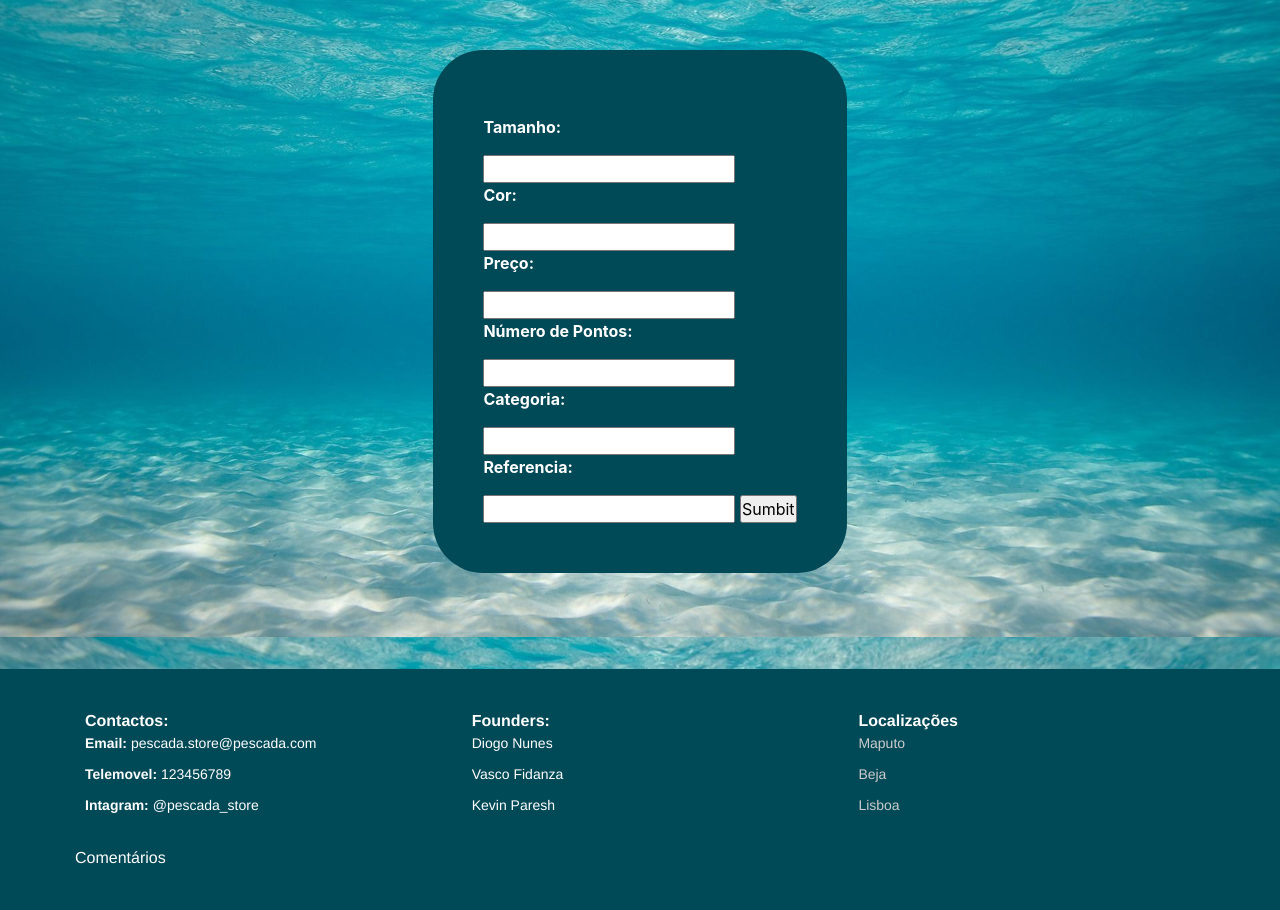
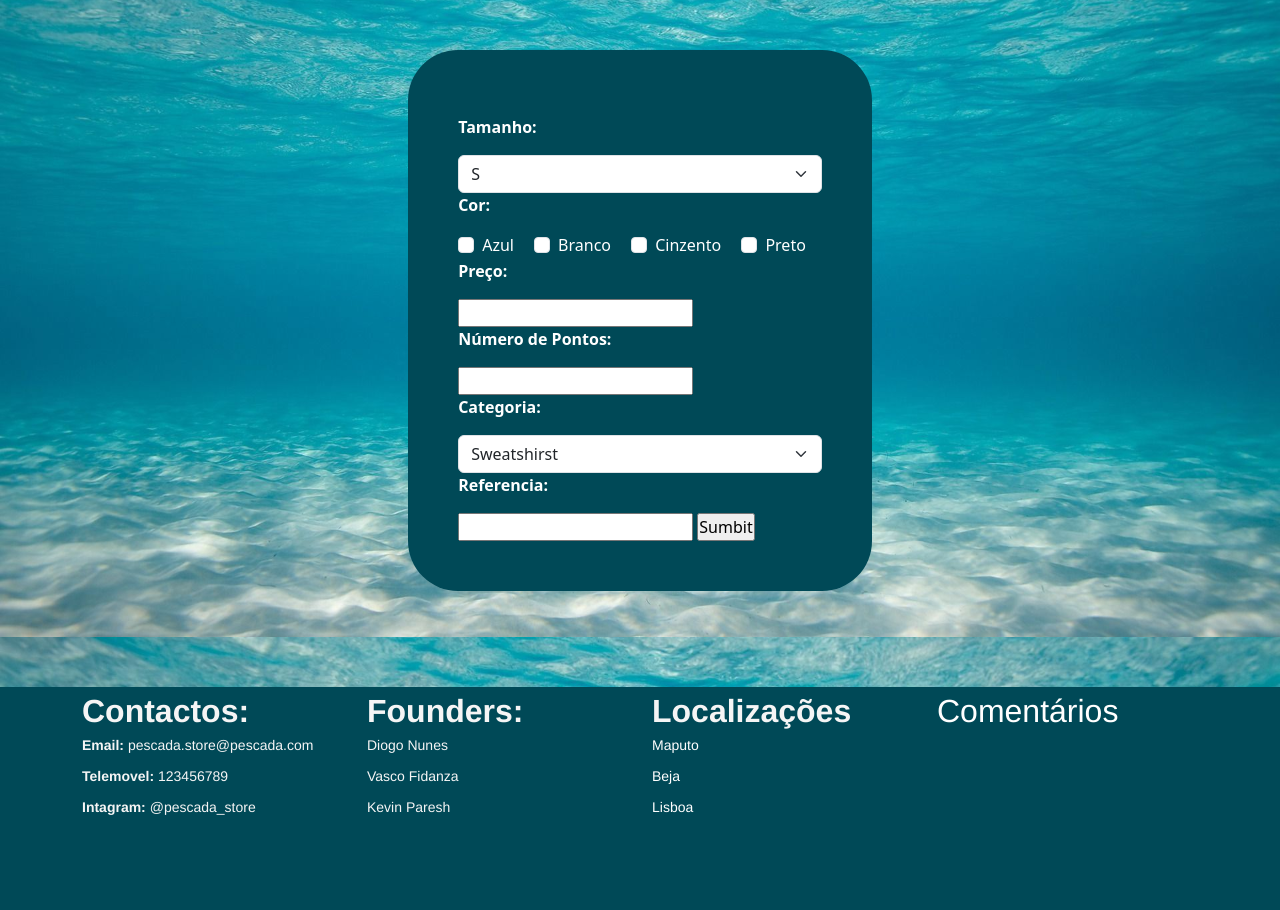
Before and after one commit to DiogoNunesDev/Clothing-Web-Site, a Django app: page /add_Product/ in a window 1280 px wide. Shown: the part 163-1073 px from the top of the page. After the commit the page ends 978 px from the top, so only its background shows below. Run offline with Django 4.2, Linux system fonts and the light colour scheme; some libraries are stand-ins or nearby versions.

Commit message:
pequenos ajustes

```diff
--- a/store/static/store/css/style.css
+++ b/store/static/store/css/style.css
@@ -213,62 +213,38 @@ footer {
   font-size: 16px;
 }
 
-.container_box {
-  display: flex;
-  flex-wrap: wrap;
-  justify-content: space-between;
-  max-width: 1170px;
-  margin: 0 auto;
-  padding: 40px 20px;
-  box-sizing: border-box;
-  border-top: 1px;
-  border-bottom: 1px;
+.box{
+    background-color: #004957;
+    min-height: 50px;
+    font-size: 2rem;
+    text-align: left;
 }
 
-.footer_container {
-  width: calc(33.33% - 20px);
-  padding: 0 10px;
-  text-align: left;
-}
-
-.footer_container:last-child {
-  text-align: right;
-}
-
-.footer_container ul {
+.box ul {
   padding: 0;
   margin: 0;
   list-style: none;
 }
 
-.footer_container ul li {
+.box ul li {
     margin-bottom: 10px;
     font-size: 14px;
+}
+
+.box a {
+  color: #fff;
+  text-decoration: none;
+}
+
+.box a:hover {
+  color: deepskyblue;
 }
 
 strong {
     font-weight: bold;
 }
 
-.comments {
-    margin-top: 20px;
-}
-.container_box a {
-  color: #fff;
-  text-decoration: none;
-}
 
-.container_box a:hover {
-  color: springgreen;
-}
-
-.footer_container ul li a {
-  color: #ccc;
-}
-
-.footer_container ul li a:hover {
-  color: #fff;
-}
 
 figure {
     float: right;
--- a/templates/addProduct.html
+++ b/templates/addProduct.html
@@ -1,19 +1,43 @@
 {% extends "home.html" %}
     {% block title %}Pescada Store: Adicionar Produtos{% endblock %}
     {% block conteudo %}
+        <link href="https://cdn.jsdelivr.net/npm/bootstrap@5.3.0-alpha3/dist/css/bootstrap.min.css" rel="stylesheet" integrity="sha384-KK94CHFLLe+nY2dmCWGMq91rCGa5gtU4mk92HdvYe+M/SXH301p5ILy+dN9+nJOZ" crossorigin="anonymous">
+    <script src="https://cdn.jsdelivr.net/npm/bootstrap@5.3.0-alpha3/dist/js/bootstrap.bundle.min.js" integrity="sha384-ENjdO4Dr2bkBIFxQpeoTz1HIcje39Wm4jDKdf19U8gI4ddQ3GYNS7NTKfAdVQSZe" crossorigin="anonymous"></script>
         <div class="div_formulario">
             <form action="{% url 'addProduct' %}" method="post" class="form_type">
                 {% csrf_token %}
                 <p><strong>Tamanho: </strong></p>
-                <input type="text" name="tamanho">
+                <select class="form-select" name="tamanho">
+                    <option>S</option>
+                    <option>M</option>
+                    <option>L</option>
+                </select>
                 <p><strong>Cor: </strong></p>
-                <input type="text" name="cor">
+                <div class="form-check form-check-inline">
+                    <input type="checkbox" name="Azul" class="form-check-input">
+                    <label for="Azul" class="form-check-label">Azul</label>
+                </div>
+                <div class="form-check form-check-inline">
+                    <input type="checkbox" name="Branco" class="form-check-input">
+                    <label for="Branco" class="form-check-label">Branco</label>
+                </div>
+                <div class="form-check form-check-inline">
+                    <input type="checkbox" name="Cinzento" class="form-check-input">
+                    <label for="Cinzento" class="form-check-label">Cinzento</label>
+                </div>
+                <div class="form-check form-check-inline">
+                    <input type="checkbox" name="Preto" class="form-check-input">
+                    <label for="Preto" class="form-check-label">Preto</label>
+                </div>
                 <p><strong>Preço: </strong></p>
                 <input type="number" name="preco">
                 <p><strong>Número de Pontos: </strong></p>
                 <input type="number" name="num_pontos">
                 <p><strong>Categoria: </strong></p>
-                <input type="text" name="categoria">
+                <select class="form-select" name="categoria">
+                    <option>Sweatshirst</option>
+                    <option>T-Shirt</option>
+                </select>
                 <p><strong>Referencia: </strong></p>
                 <input type="text" name="referencia">
                 <input type="submit" value="Sumbit">
--- a/templates/home.html
+++ b/templates/home.html
@@ -6,7 +6,8 @@
     {% load static %}
     <link href="https://fonts.googleapis.com/css?family=Montserrat:400,500,600,700&display=swap" rel="stylesheet">
     <link rel="stylesheet" type="text/css" href="{% static 'store/css/style.css' %}">
-    <link rel="stylesheet" href="https://stackpath.bootstrapcdn.com/bootstrap/4.3.1/css/bootstrap.min.css" integrity="sha384-ggOyR0iXCbMQv3Xipma34MD+dH/1fQ784/j6cY/iJTQUOhcWr7x9JvoRxT2MZw1T" crossorigin="anonymous">
+    <link href="https://cdn.jsdelivr.net/npm/bootstrap@5.3.0-alpha3/dist/css/bootstrap.min.css" rel="stylesheet" integrity="sha384-KK94CHFLLe+nY2dmCWGMq91rCGa5gtU4mk92HdvYe+M/SXH301p5ILy+dN9+nJOZ" crossorigin="anonymous">
+    <script src="https://cdn.jsdelivr.net/npm/bootstrap@5.3.0-alpha3/dist/js/bootstrap.bundle.min.js" integrity="sha384-ENjdO4Dr2bkBIFxQpeoTz1HIcje39Wm4jDKdf19U8gI4ddQ3GYNS7NTKfAdVQSZe" crossorigin="anonymous"></script>
 </head>
 <body>
         <header>
@@ -122,8 +123,10 @@
         {% endblock %}
     </main>
     <footer>
-        <div class="container_box">
-            <div class="footer_container">
+        <div class="container">
+            <div class="row">
+                <div class="col">
+                    <div class="box">
                         <strong>Contactos: </strong>
                         <ul>
                             <li><strong>Email:</strong> pescada.store@pescada.com</li>
@@ -131,7 +134,9 @@
                             <li><strong>Intagram: </strong> @pescada_store</li>
                         </ul>
                     </div>
-            <div class="footer_container">
+                </div>
+                <div class="col">
+                    <div class="box">
                         <strong>Founders:</strong>
                         <ul>
                             <li>
@@ -145,7 +150,9 @@
                             </li>
                         </ul>
                     </div>
-            <div class="footer_container">
+                </div>
+                <div class="col">
+                    <div class="box">
                         <strong>Localizações</strong>
                         <ul>
                             <li><a href="https://www.google.com/maps/place/Maputo,+Mo%C3%A7ambique/@-25.8962586,32.6106835,12z/data=!3m1!4b1!4m6!3m5!1s0x1ee69723b666da55:0x42497f579a6bb442!8m2!3d-25.969248!4d32.5731746!16zL20vMGZxYnk">Maputo</a></li>
@@ -153,10 +160,13 @@
                             <li><a href="https://www.google.com/maps/place/Lisboa,+Portugal/@38.7436863,-9.2014027,13z/data=!3m1!4b1!4m6!3m5!1s0xd19331a61e4f33b:0x400ebbde49036d0!8m2!3d38.7222524!4d-9.1393366!16zL20vMDRsbGI">Lisboa</a></li>
                         </ul>
                     </div>
-            <div class="comments">
+                </div>
+                <div class="col">
+                    <div class="box">
                         <a href="comments.html">Comentários</a>
                     </div>
-
+                </div>
+            </div>
         </div>
     </footer>
 </body>
```
Also changed, not shown: db.sqlite3. Lines whose indentation alone changed are shown as unchanged.
